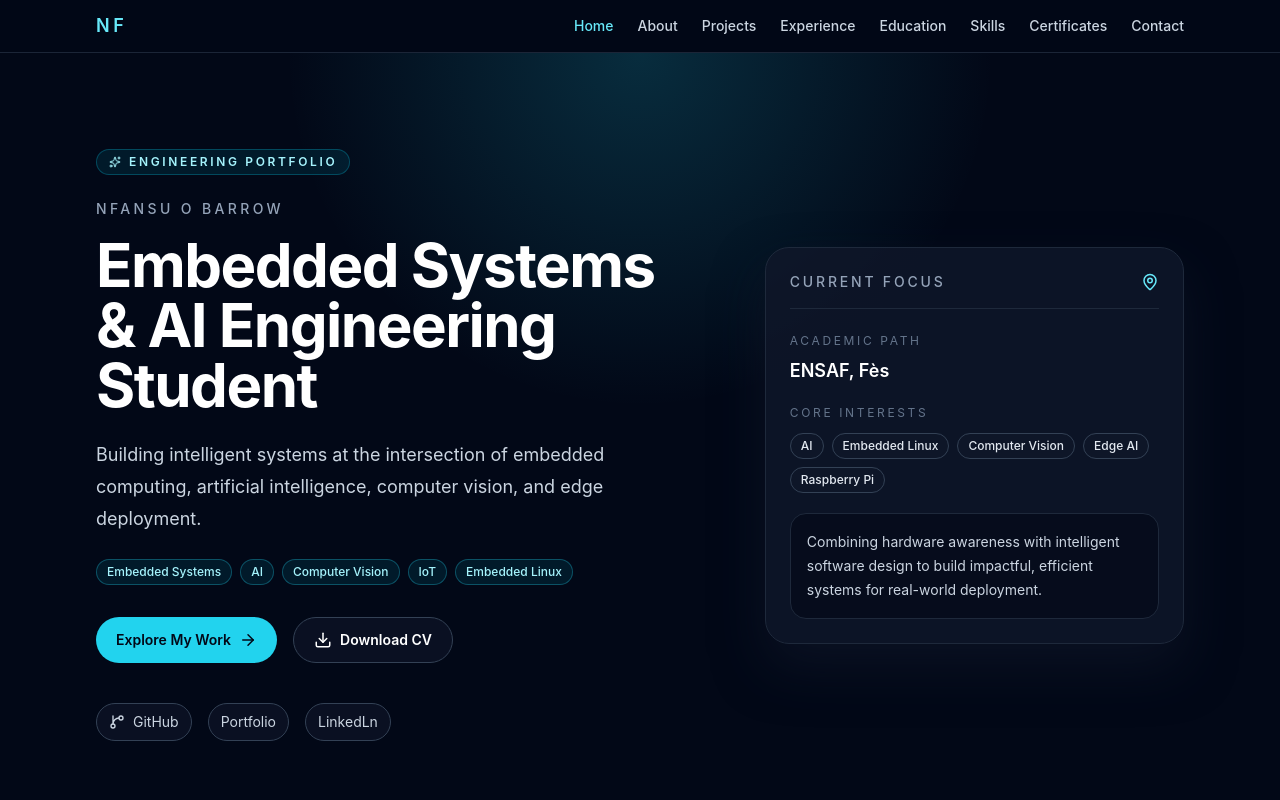
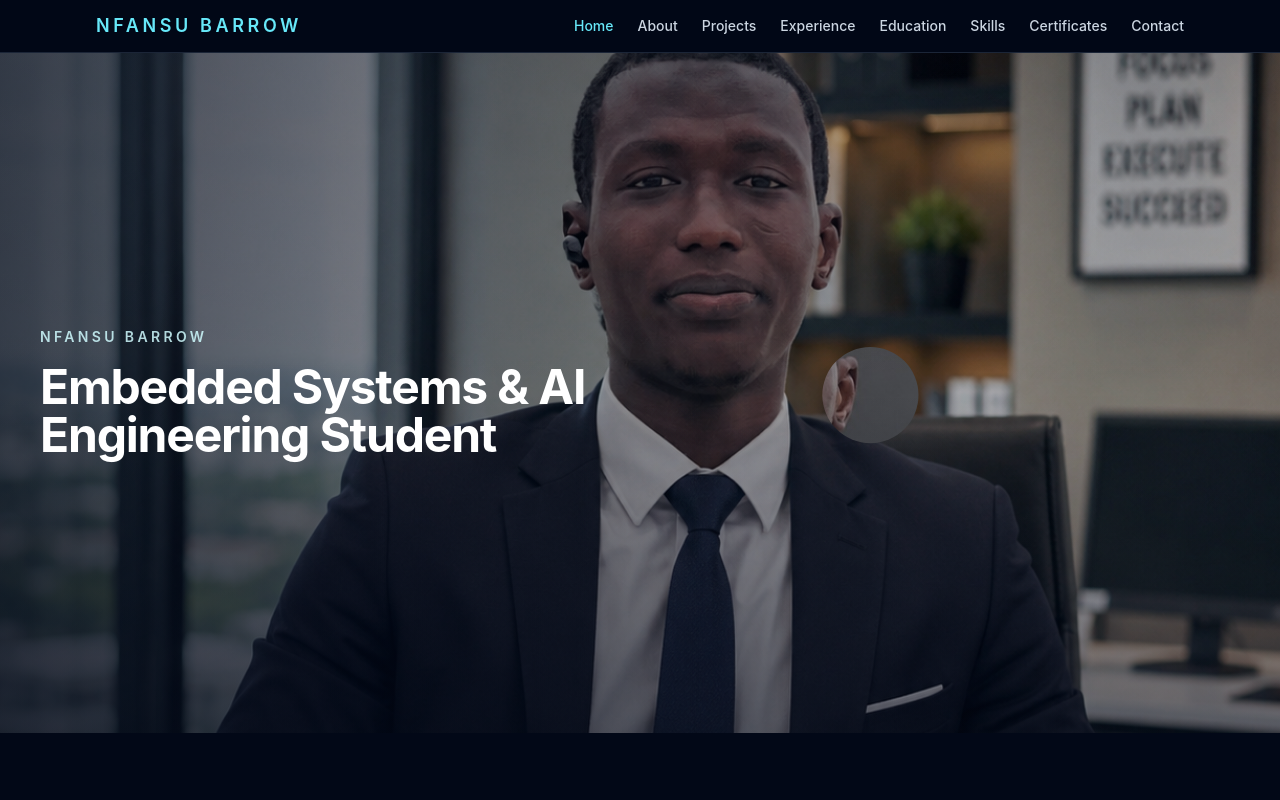
Before and after one commit to nfansu100/MY_PROFESSIONAL_PORTFOLIO, a React (Vite) app: page / in a window 1280 px wide. Shown: the top 800 px of the page. Built offline with nearby package versions, Linux system fonts and the light colour scheme.

Commit message:
Home Section being worked on

```diff
--- a/src/components/layout/Navbar.jsx
+++ b/src/components/layout/Navbar.jsx
@@ -42,7 +42,7 @@ export default function Navbar() {
     <header className="sticky top-0 z-50 border-b border-slate-800/90 bg-slate-950/80 backdrop-blur-xl">
       <div className="mx-auto flex max-w-6xl items-center justify-between px-4 py-3 sm:px-6 lg:px-8">
         <a href="#home" className="text-lg font-semibold tracking-[0.2em] text-cyan-300 uppercase">
-          NF
+          NFANSU BARROW
         </a>
 
         <nav className="hidden items-center gap-6 md:flex" aria-label="Main navigation">
--- a/src/components/sections/Home.jsx
+++ b/src/components/sections/Home.jsx
@@ -1,119 +1,74 @@
-import { motion } from 'framer-motion'
-import { ArrowRight, Download, GitBranch, MapPin, Sparkles } from 'lucide-react'
-import { socialLinks } from '../../data/social'
-import Badge from '../common/Badge'
-
-const focusAreas = ['Embedded Systems', 'AI', 'Computer Vision', 'IoT', 'Embedded Linux']
+import { useRef } from 'react'
+import { motion, useReducedMotion, useScroll, useTransform } from 'framer-motion'
+import { homeVisuals } from '../../data/home'
 
 export default function Home() {
+  const sectionRef = useRef(null)
+  const reduceMotion = useReducedMotion()
+  const { scrollYProgress } = useScroll({
+    target: sectionRef,
+    offset: ['start start', 'end 35%'],
+  })
+  const backgroundScale = useTransform(scrollYProgress, [0, 1], [1, 1.02])
+  const backgroundOpacity = useTransform(scrollYProgress, [0, 0.78, 1], [1, 0.45, 0])
+  const revealClip = useTransform(
+    scrollYProgress,
+    [0, 0.08, 0.58, 1],
+    [
+      'circle(0% at 68% 46%)',
+      'circle(22% at 68% 46%)',
+      'circle(88% at 68% 46%)',
+      'circle(165% at 68% 46%)',
+    ],
+  )
+  const revealScale = useTransform(scrollYProgress, [0, 1], [0.72, 1.04])
+  const revealY = useTransform(scrollYProgress, [0, 1], [30, 0])
+  const entranceInitial = reduceMotion ? false : { opacity: 0, y: 24 }
+
   return (
-    <section id="home" className="relative overflow-hidden">
-      <div className="absolute inset-0 bg-[radial-gradient(circle_at_top,_rgba(34,211,238,0.18),transparent_35%)]" />
-      <div className="relative mx-auto grid max-w-6xl gap-10 px-4 py-16 sm:px-6 lg:grid-cols-[1.2fr_0.8fr] lg:px-8 lg:py-24">
+    <section
+      id="home"
+      ref={sectionRef}
+      className="relative isolate min-h-[85svh] overflow-hidden bg-slate-950"
+    >
+      <motion.img
+        src={homeVisuals.background}
+        alt=""
+        aria-hidden="true"
+        fetchPriority="high"
+        style={reduceMotion ? { opacity: 0 } : { scale: backgroundScale, opacity: backgroundOpacity }}
+        className="absolute inset-0 h-full w-full object-cover object-[50%_24%]"
+      />
+      <motion.img
+        src={homeVisuals.foreground.src}
+        alt=""
+        aria-hidden="true"
+        fetchPriority="high"
+        style={
+          reduceMotion
+            ? { clipPath: 'circle(150% at 50% 48%)' }
+            : { clipPath: revealClip, scale: revealScale, y: revealY }
+        }
+        className="absolute inset-0 h-full w-full origin-[68%_46%] object-cover object-[50%_24%]"
+      />
+      <div className="absolute inset-0 bg-gradient-to-r from-slate-950/75 via-slate-950/35 to-slate-950/15" />
+      <div className="absolute inset-0 bg-gradient-to-t from-slate-950/45 via-transparent to-slate-950/10" />
+
+      <div className="relative mx-auto flex min-h-[85svh] max-w-7xl items-center px-5 py-16 sm:px-8 lg:px-10 lg:py-20">
         <motion.div
-          initial={{ opacity: 0, y: 24 }}
+          initial={entranceInitial}
           animate={{ opacity: 1, y: 0 }}
-          transition={{ duration: 0.5, ease: 'easeOut' }}
-          className="flex flex-col justify-center"
+          transition={{ duration: reduceMotion ? 0 : 0.5, ease: 'easeOut' }}
+          className="flex max-w-3xl flex-col justify-center"
         >
-          <div className="mb-6 inline-flex w-fit items-center gap-2 rounded-full border border-cyan-500/30 bg-cyan-500/10 px-3 py-1 text-xs font-semibold uppercase tracking-[0.22em] text-cyan-200">
-            <Sparkles size={12} />
-            Engineering Portfolio
-          </div>
-
-          <p className="text-sm font-medium uppercase tracking-[0.24em] text-slate-400">
-            Nfansu O Barrow
+          <p className="text-xs font-semibold uppercase tracking-[0.24em] text-cyan-100/85 sm:text-sm">
+            Nfansu Barrow
           </p>
-          <h1 className="mt-4 max-w-xl text-4xl font-bold tracking-tight text-white sm:text-5xl lg:text-6xl">
-            Embedded Systems & AI Engineering Student
+          <h1 className="mt-4 max-w-2xl text-3xl font-bold tracking-tight text-white sm:text-4xl lg:text-5xl">
+            Embedded Systems &amp; AI Engineering Student
           </h1>
-
-          <p className="mt-6 max-w-xl text-lg leading-8 text-slate-300">
-            Building intelligent systems at the intersection of embedded computing, artificial
-            intelligence, computer vision, and edge deployment.
-          </p>
-
-          <div className="mt-6 flex flex-wrap gap-2">
-            {focusAreas.map((item) => (
-              <Badge key={item} variant="accent">
-                {item}
-              </Badge>
-            ))}
-          </div>
-
-          <div className="mt-8 flex flex-wrap gap-4">
-            <a
-              href="#projects"
-              className="inline-flex items-center gap-2 rounded-full bg-cyan-400 px-5 py-3 text-sm font-semibold text-slate-950 transition-colors hover:bg-cyan-300"
-            >
-              Explore My Work
-              <ArrowRight size={18} />
-            </a>
-            <a
-              href="https://nfansu100.github.io/portfolio/myData/myCVs/English%20Version.pdf"
-              target="_blank"
-              rel="noreferrer"
-              className="inline-flex items-center gap-2 rounded-full border border-slate-700 bg-slate-900/60 px-5 py-3 text-sm font-semibold text-white transition-colors hover:border-slate-500 hover:bg-slate-800"
-            >
-              <Download size={18} />
-              Download CV
-            </a>
-          </div>
-
-          <div className="mt-10 flex flex-wrap items-center gap-4 text-sm text-slate-300">
-            {socialLinks.map((link) => (
-              <a
-                key={link.label}
-                href={link.href}
-                target="_blank"
-                rel="noreferrer"
-                className="inline-flex items-center gap-2 rounded-full border border-slate-700 bg-slate-900/60 px-3 py-2 transition-colors hover:border-cyan-500/50 hover:text-white"
-              >
-                {link.type === 'github' ? <GitBranch size={16} /> : null}
-                {link.label}
-              </a>
-            ))}
-          </div>
         </motion.div>
 
-        <motion.div
-          initial={{ opacity: 0, scale: 0.96 }}
-          animate={{ opacity: 1, scale: 1 }}
-          transition={{ duration: 0.55, ease: 'easeOut', delay: 0.1 }}
-          className="flex items-center"
-        >
-          <div className="w-full rounded-3xl border border-slate-800 bg-slate-900/80 p-6 shadow-[0_24px_50px_rgba(15,23,42,0.6)]">
-            <div className="flex items-center justify-between border-b border-slate-800 pb-4">
-              <span className="text-sm font-medium uppercase tracking-[0.2em] text-slate-400">
-                Current Focus
-              </span>
-              <MapPin className="text-cyan-300" size={18} />
-            </div>
-
-            <div className="mt-6 space-y-5">
-              <div>
-                <p className="text-xs uppercase tracking-[0.22em] text-slate-500">Academic path</p>
-                <p className="mt-2 text-lg font-semibold text-white">ENSAF, Fès</p>
-              </div>
-
-              <div>
-                <p className="text-xs uppercase tracking-[0.22em] text-slate-500">Core interests</p>
-                <div className="mt-3 flex flex-wrap gap-2">
-                  {['AI', 'Embedded Linux', 'Computer Vision', 'Edge AI', 'Raspberry Pi'].map((item) => (
-                    <Badge key={item} variant="default">
-                      {item}
-                    </Badge>
-                  ))}
-                </div>
-              </div>
-
-              <div className="rounded-2xl border border-slate-800 bg-slate-950/60 p-4 text-sm leading-6 text-slate-300">
-                Combining hardware awareness with intelligent software design to build impactful,
-                efficient systems for real-world deployment.
-              </div>
-            </div>
-          </div>
-        </motion.div>
       </div>
     </section>
   )
--- /dev/null
+++ b/src/data/home.js
@@ -0,0 +1,10 @@
+import homeBackground from '../assets/images/profile/hero_base.png'
+import homePortrait from '../assets/images/profile/hero_front.jpeg'
+
+export const homeVisuals = {
+  background: homeBackground,
+  foreground: {
+    src: homePortrait,
+    alt: 'Portrait of Nfansu O Barrow',
+  },
+}
```
